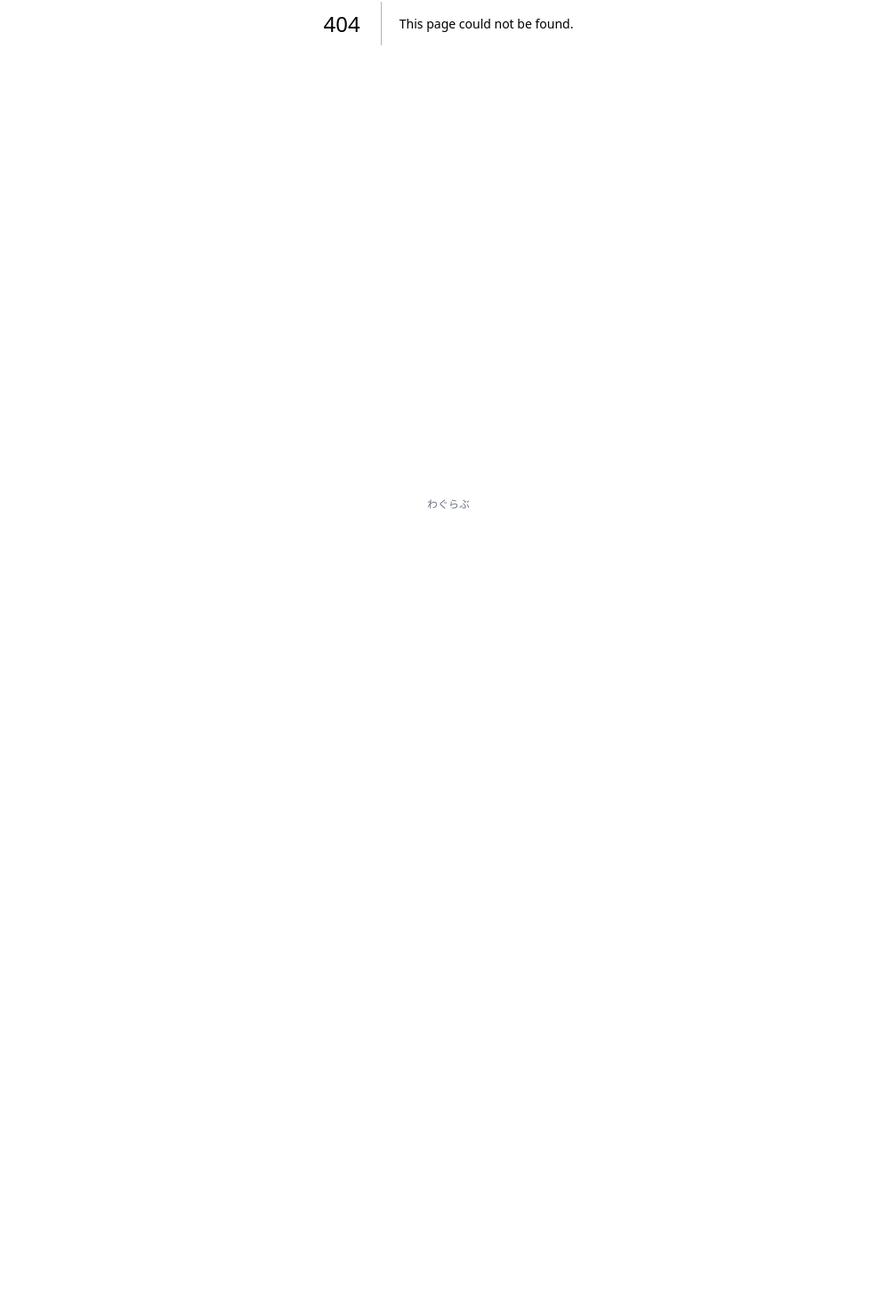
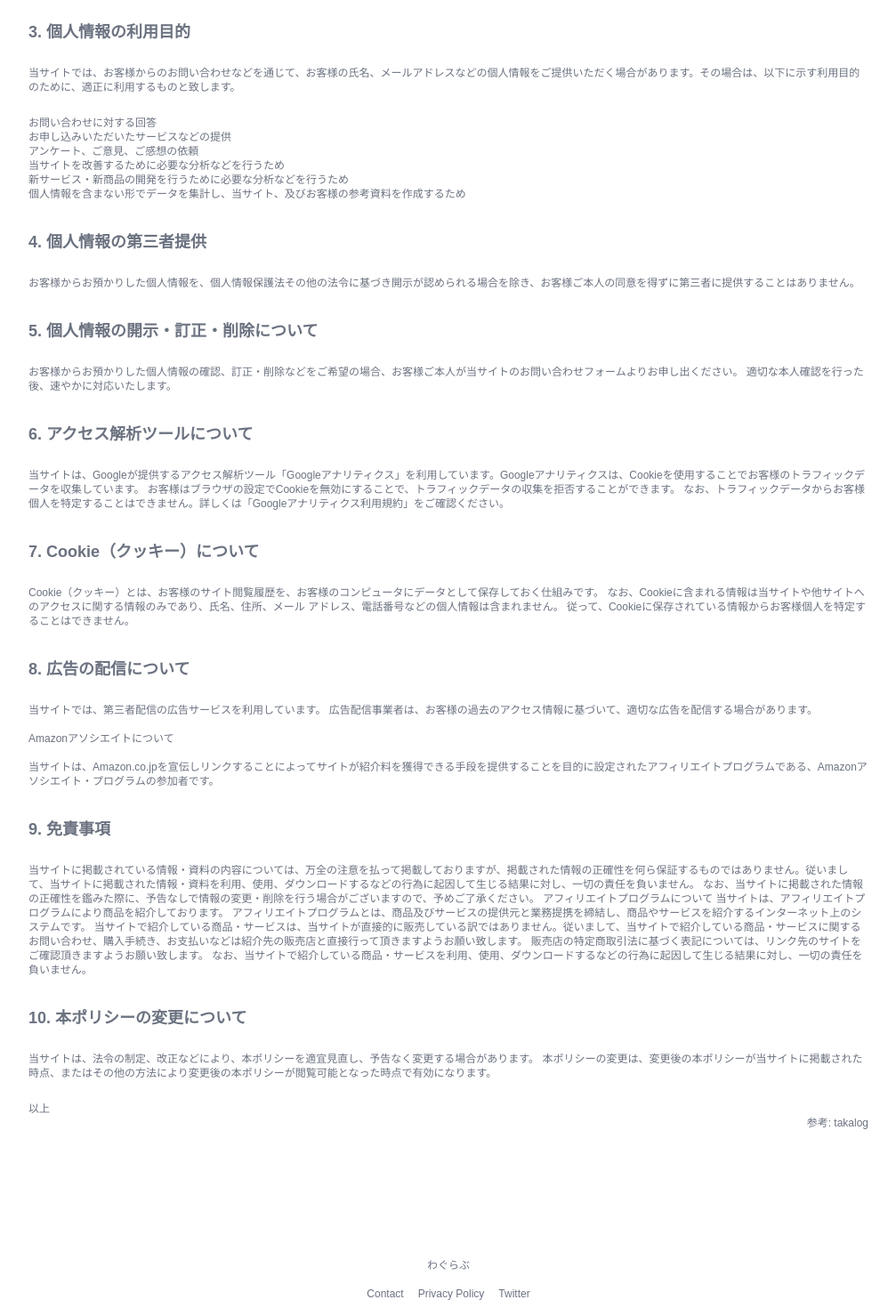
Before and after one commit to wugjp/wugjp.github.io, a Next.js app: page /privacy in a window 1280 px wide. Before the commit this address had no page. Shown: the part 454-1924 px from the top of the page at 89% size, without its empty margins (136-1143 px from the left). Before the commit the page ends 1160 px from the top, so only its background shows below. Built offline with nearby package versions, Linux system fonts and the light colour scheme.

Commit message:
add privacy policy

```diff
--- /dev/null
+++ b/src/app/privacy/page.tsx
@@ -0,0 +1,79 @@
+import Breadcrumbs from '@/components/common/Breadcrumbs'
+import Container from '@/components/common/Container'
+import getMetadata from '@/components/common/Meta'
+import Title from '@/components/common/Title'
+import { Metadata } from 'next'
+import Link from 'next/link'
+
+export const generateMetadata = async (): Promise<Metadata> => {
+  const title = 'プライバシーポリシー'
+  const description = undefined
+  const meta = await getMetadata(title, description)
+  return meta
+}
+
+export default function Home() {
+  return (
+    <Container className='max-w-screen-lg text-center px-2 md:px-2 py-4'>
+      <Breadcrumbs items={[{ name: 'プライバシーポリシー', href: '/privacy' }]} />
+      <Title title='プライバシーポリシー' />
+      <div className='px-0 sm:px-8 text-left text-xs text-gray-500'>
+        <div>
+          <div className='grid gap-6'>
+            <div>わぐらぶ（以下、「当サイト」と言います。）では、お客様からお預かりする個人情報の重要性を強く認識しており、個人情報の保護に関する法律、その他の関係法令を遵守すると共に、以下に定めるプライバシーポリシーに従って、個人情報を安全かつ適切に取り扱うことを宣言します。</div>
+            <div className='text-lg font-bold pt-2'>1. 個人情報の定義</div>
+            <div>本プライバシーポリシーにおいて、個人情報とは生存する個人に関する情報であり、氏名、生年月日、住所、電話番号、メールアドレスなど、特定の個人を識別することができるものをいいます。</div>
+            <div className='text-lg font-bold pt-2'>2. 個人情報の管理</div>
+            <div>お客様からお預かりした個人情報は、不正アクセス、紛失、漏えいなどが起こらないよう、慎重かつ適切に管理します。</div>
+            <div className='text-lg font-bold pt-2'>3. 個人情報の利用目的</div>
+            <div>当サイトでは、お客様からのお問い合わせなどを通じて、お客様の氏名、メールアドレスなどの個人情報をご提供いただく場合があります。その場合は、以下に示す利用目的のために、適正に利用するものと致します。</div>
+            <ul>
+              <li>お問い合わせに対する回答</li>
+              <li>お申し込みいただいたサービスなどの提供</li>
+              <li>アンケート、ご意見、ご感想の依頼</li>
+              <li>当サイトを改善するために必要な分析などを行うため</li>
+              <li>新サービス・新商品の開発を行うために必要な分析などを行うため</li>
+              <li>個人情報を含まない形でデータを集計し、当サイト、及びお客様の参考資料を作成するため</li>
+            </ul>
+            <div className='text-lg font-bold pt-2'>4. 個人情報の第三者提供</div>
+            <div>お客様からお預かりした個人情報を、個人情報保護法その他の法令に基づき開示が認められる場合を除き、お客様ご本人の同意を得ずに第三者に提供することはありません。</div>
+            <div className='text-lg font-bold pt-2'>5. 個人情報の開示・訂正・削除について</div>
+            <div>お客様からお預かりした個人情報の確認、訂正・削除などをご希望の場合、お客様ご本人が当サイトのお問い合わせフォームよりお申し出ください。 適切な本人確認を行った後、速やかに対応いたします。</div>
+            <div className='text-lg font-bold pt-2'>6. アクセス解析ツールについて</div>
+            <div>
+              当サイトは、Googleが提供するアクセス解析ツール「Googleアナリティクス」を利用しています。Googleアナリティクスは、Cookieを使用することでお客様のトラフィックデータを収集しています。 お客様はブラウザの設定でCookieを無効にすることで、トラフィックデータの収集を拒否することができます。
+              なお、トラフィックデータからお客様個人を特定することはできません。詳しくは「
+              <Link href='https://marketingplatform.google.com/about/analytics/terms/jp/'>Googleアナリティクス利用規約</Link>
+              」をご確認ください。
+            </div>
+            <div className='text-lg font-bold pt-2'>7. Cookie（クッキー）について</div>
+            <div>
+              Cookie（クッキー）とは、お客様のサイト閲覧履歴を、お客様のコンピュータにデータとして保存しておく仕組みです。 なお、Cookieに含まれる情報は当サイトや他サイトへのアクセスに関する情報のみであり、氏名、住所、メール アドレス、電話番号などの個人情報は含まれません。
+              従って、Cookieに保存されている情報からお客様個人を特定することはできません。
+            </div>
+            <div className='text-lg font-bold pt-2'>8. 広告の配信について</div>
+            <div className='grid gap-4'>
+              <div>当サイトでは、第三者配信の広告サービスを利用しています。 広告配信事業者は、お客様の過去のアクセス情報に基づいて、適切な広告を配信する場合があります。</div>
+              <div className='text-md'>Amazonアソシエイトについて</div>
+              <div>当サイトは、Amazon.co.jpを宣伝しリンクすることによってサイトが紹介料を獲得できる手段を提供することを目的に設定されたアフィリエイトプログラムである、Amazonアソシエイト・プログラムの参加者です。</div>
+            </div>
+            <div className='text-lg font-bold pt-2'>9. 免責事項</div>
+            <div>
+              当サイトに掲載されている情報・資料の内容については、万全の注意を払って掲載しておりますが、掲載された情報の正確性を何ら保証するものではありません。従いまして、当サイトに掲載された情報・資料を利用、使用、ダウンロードするなどの行為に起因して生じる結果に対し、一切の責任を負いません。
+              なお、当サイトに掲載された情報の正確性を鑑みた際に、予告なしで情報の変更・削除を行う場合がございますので、予めご了承ください。 アフィリエイトプログラムについて 当サイトは、アフィリエイトプログラムにより商品を紹介しております。
+              アフィリエイトプログラムとは、商品及びサービスの提供元と業務提携を締結し、商品やサービスを紹介するインターネット上のシステムです。
+              当サイトで紹介している商品・サービスは、当サイトが直接的に販売している訳ではありません。従いまして、当サイトで紹介している商品・サービスに関するお問い合わせ、購入手続き、お支払いなどは紹介先の販売店と直接行って頂きますようお願い致します。
+              販売店の特定商取引法に基づく表記については、リンク先のサイトをご確認頂きますようお願い致します。 なお、当サイトで紹介している商品・サービスを利用、使用、ダウンロードするなどの行為に起因して生じる結果に対し、一切の責任を負いません。
+            </div>
+            <div className='text-lg font-bold pt-2'>10. 本ポリシーの変更について</div>
+            <div>当サイトは、法令の制定、改正などにより、本ポリシーを適宜見直し、予告なく変更する場合があります。 本ポリシーの変更は、変更後の本ポリシーが当サイトに掲載された時点、またはその他の方法により変更後の本ポリシーが閲覧可能となった時点で有効になります。</div>
+            <div>以上</div>
+          </div>
+        </div>
+        <div className='text-right text-xs text-gray-500'>
+          参考: <Link href='https://takapon.net/howto-make-privacy-policy/'>takalog</Link>
+        </div>
+      </div>
+    </Container>
+  )
+}
--- a/src/components/common/Footer.tsx
+++ b/src/components/common/Footer.tsx
@@ -1,13 +1,26 @@
 import { getDictionary } from '@/i18n/dictionaries'
+import { Urls } from '@/lib/urls'
 import Link from 'next/link'
 
 const Footer = async () => {
   const { common } = await getDictionary()
   return (
-    <footer className='grid gap-4 p-32 text-center'>
+    <footer className='grid gap-4 p-32 text-center text-xs text-gray-500'>
       <div className=''>
-        <Link href='/' className='text-xs text-gray-500'>
-          {common.title}
+        <Link href='/'>{common.title}</Link>
+      </div>
+      <div className='flex justify-center space-x-4'>
+        <Link href={Urls.inqiuryForm} target='_blank'>
+          Contact
+        </Link>
+        <Link href='/privacy'>Privacy Policy</Link>
+        <Link href='https://twitter.com/gomi_ningen' target='_blank'>
+          Twitter
+        </Link>
+      </div>
+      <div className=''>
+        <Link href='https://tokiken.com' target='_blank' className='text-gray-300'>
+          CHO TOKIMEKI♡LAB
         </Link>
       </div>
     </footer>
--- a/src/components/common/Header.tsx
+++ b/src/components/common/Header.tsx
@@ -5,7 +5,7 @@ const Header = async () => {
   const { common: t } = await getDictionary()
   return (
     <>
-      <header className='fixed top-0 left-0 right-0 z-50 py-2 bg-secondary'>
+      <header className='fixed top-0 left-0 right-0 z-50 py-2 bg-secondary select-none'>
         <div className='grid grid-cols-3'>
           <div />
           <div className='flex justify-center items-center'>
--- a/src/lib/urls.ts
+++ b/src/lib/urls.ts
@@ -1,5 +1,6 @@
 export const Urls = {
   noImage: '/noimage.png',
+  inqiuryForm: 'https://docs.google.com/forms/d/1E3EOsHMNFk6R0BUHmUFy_e1NQdtucLMQ0TmKV7L0PKY/viewform?pli=1&pli=1&edit_requested=true',
   file: (key?: string) => {
     const base = process.env.NEXT_PUBLIC_CLOUDFLARE_R2_URL
     return key ? `${base}/${key}` : Urls.noImage
```
Also changed, not shown: 1 other file (tests, documents, lock files or other folders).
